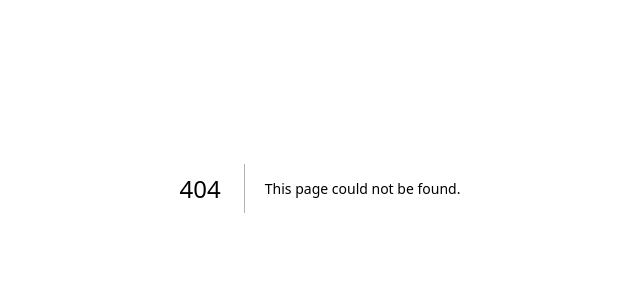
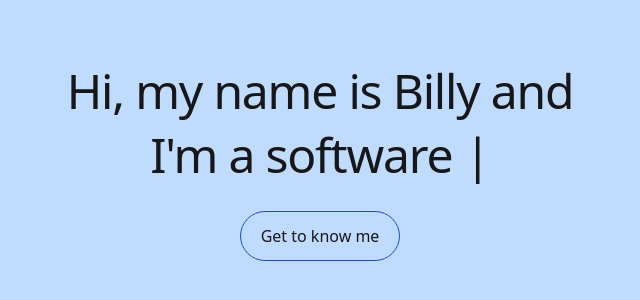
Before and after one commit to widal001/website-next-js, a Next.js app: page / in a window 1280 px wide. Before the commit this address had no page. Shown: the part 212-512 px from the top of the page, without its empty margins (320-960 px from the left). Built offline with nearby package versions, Linux system fonts and the light colour scheme.

Commit message:
refactor(home): Renames home.tsx to index.tsx

```diff
--- a/src/pages/home.tsx
+++ b/src/pages/index.tsx
@@ -1,8 +1,5 @@
 import Head from "next/head";
-import { Inter } from "next/font/google";
 import Typewriter from "typewriter-effect";
-
-const inter = Inter({ subsets: ["latin"] });
 
 export default function Home() {
   return (
@@ -15,7 +12,7 @@ export default function Home() {
       </Head>
       <main className="snap-mandatory snap-y h-screen overflow-scroll scroll-smooth">
         <section className="snap-start flex items-center bg-blue-200 min-h-screen">
-          <div className="py-8 px-4 mx-auto max-w-screen-xl text-center lg:py-16 lg:px-12">
+          <div className="mx-auto max-w-screen-xl text-center lg:py-16 lg:px-12">
             <h1 className="mb-4 text-3xl font-normal tracking-tight leading-none text-neutral-900 md:text-4xl lg:text-5xl ">
               <div className="row my-4">{"Hi, my name is Billy and"}</div>
               <div className="row my-4 mb-8">
@@ -48,7 +45,7 @@ export default function Home() {
         <section className="snap-start flex items-center bg-neutral-100 min-h-screen">
           <div
             id="about-me"
-            className="py-8 px-4 mx-auto max-w-screen-xl text-center lg:py-16 lg:px-12"
+            className="mx-auto max-w-screen-xl text-center lg:py-16 lg:px-12"
           >
             <h1 className="mb-4 text-4xl font-normal tracking-tight leading-none text-neutral-900 md:text-5xl lg:text-6xl">
               {"Hi, my name is Billy"}
--- a/src/styles/globals.css
+++ b/src/styles/globals.css
@@ -1,9 +1,3 @@
 @tailwind base;
 @tailwind components;
 @tailwind utilities;
-
-html,
-body {
-  margin: 0;
-  padding: 0;
-}
```
